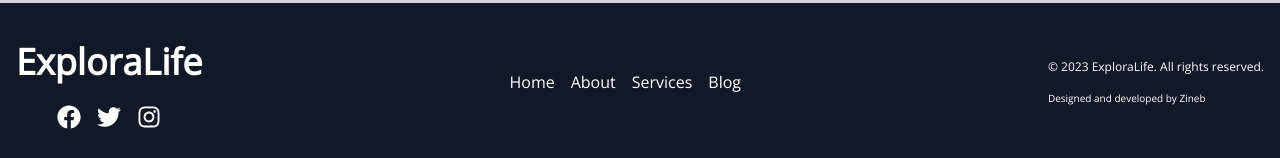
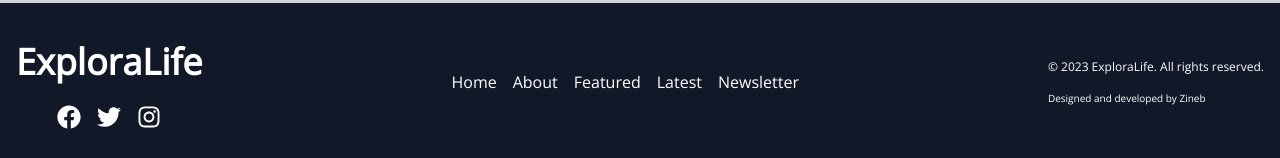
Before and after one commit to wx-it/ExploraLife, a React (Vite) app: page / in a window 1280 px wide. Shown: the part 3081-3239 px from the top of the page. Built offline with nearby package versions, Linux system fonts and the light colour scheme.

Commit message:
added links to footer

```diff
--- a/src/components/Footer.tsx
+++ b/src/components/Footer.tsx
@@ -35,13 +35,19 @@ const Footer: React.FC = () => {
             </a>
           </li>
           <li>
-            <a href="/services" className="text-white hover:text-gray-300">
-              Services
+            <a href="/featured" className="text-white hover:text-gray-300">
+              Featured
             </a>
           </li>
           <li>
-            <a href="/blog" className="text-white hover:text-gray-300">
-              Blog
+            <a href="/latest" className="text-white hover:text-gray-300">
+              Latest
+            </a>
+          </li>
+
+          <li>
+            <a href="/" className="text-white hover:text-gray-300">
+              Newsletter
             </a>
           </li>
         </ul>
```
